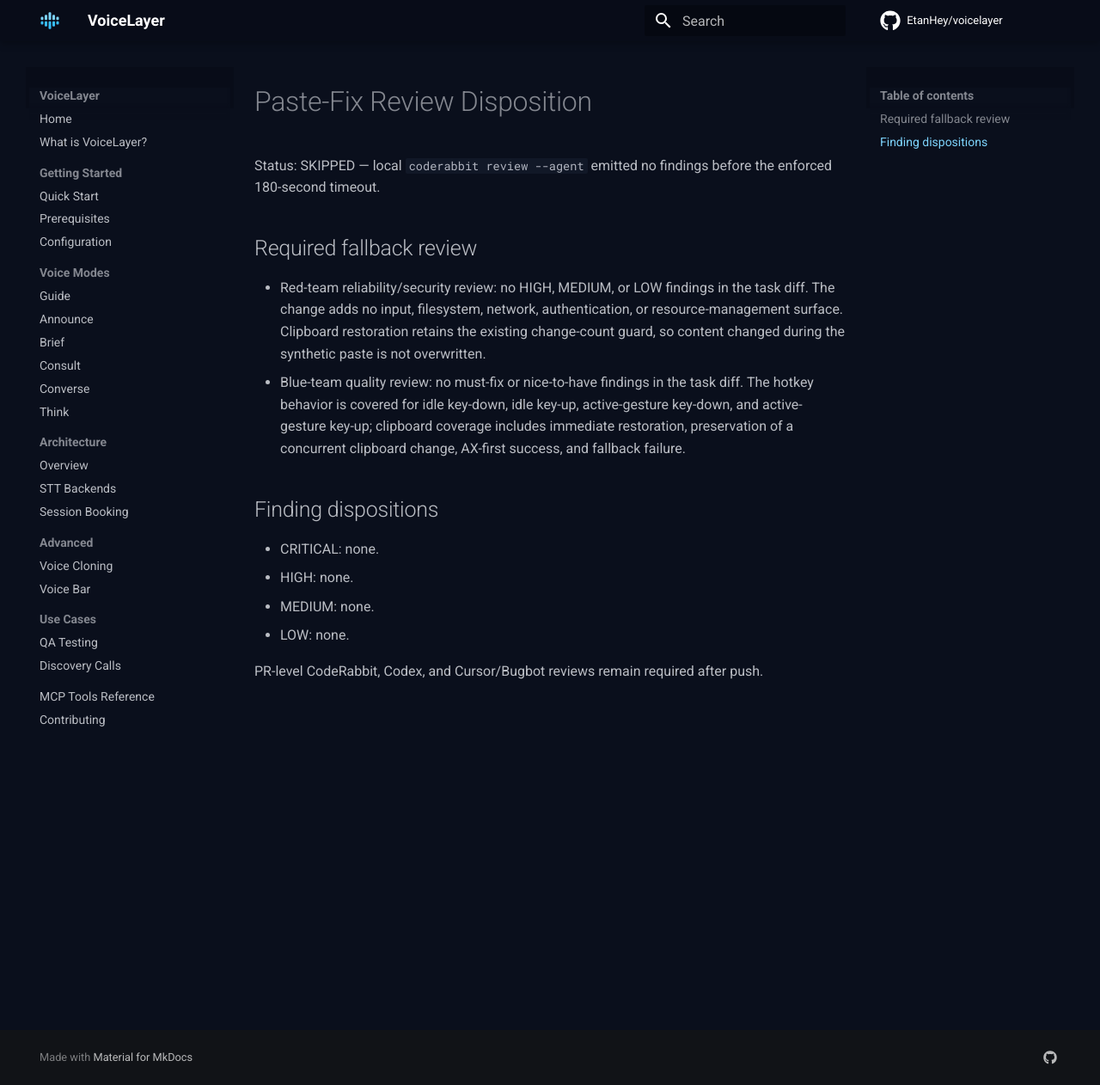
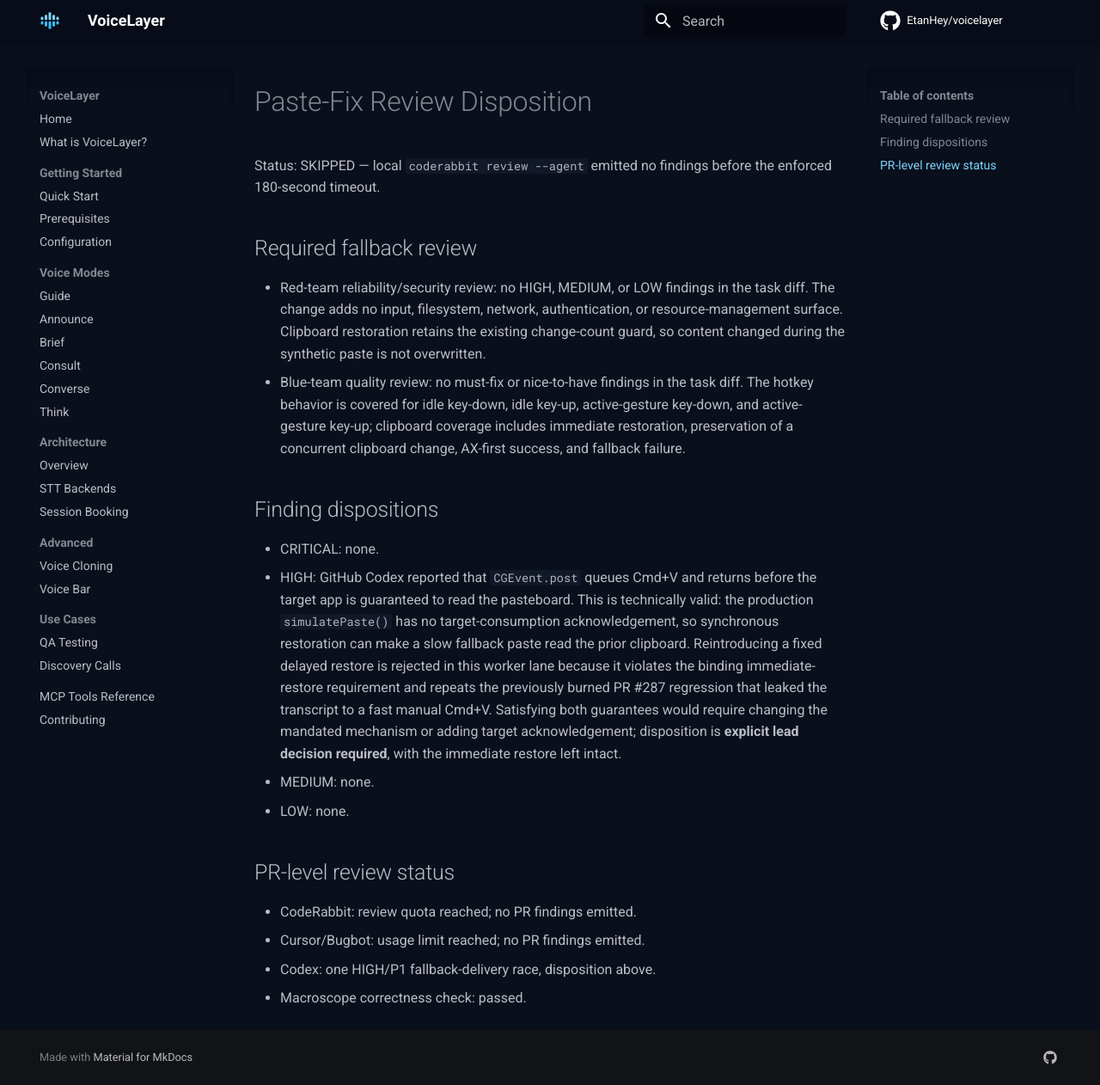
Before and after one commit to EtanHey/voicelayer, an MkDocs documentation site: the page built from docs/plans/2026-07-15-paste-once-atomic-restore-review.md, in a window 1280 px wide and 1262 px high. Shown: the whole window at 86% size. Built offline with MkDocs 1.6.1 and Material for MkDocs 9.7.7, drawn with Linux system fonts in a browser that asks for light colours; comment, search, counter and statistics services are not loaded.

Commit message:
docs: record clipboard delivery tradeoff

```diff
--- a/docs/plans/2026-07-15-paste-once-atomic-restore-review.md
+++ b/docs/plans/2026-07-15-paste-once-atomic-restore-review.md
@@ -10,8 +10,13 @@
 ## Finding dispositions
 
 - CRITICAL: none.
-- HIGH: none.
+- HIGH: GitHub Codex reported that `CGEvent.post` queues Cmd+V and returns before the target app is guaranteed to read the pasteboard. This is technically valid: the production `simulatePaste()` has no target-consumption acknowledgement, so synchronous restoration can make a slow fallback paste read the prior clipboard. Reintroducing a fixed delayed restore is rejected in this worker lane because it violates the binding immediate-restore requirement and repeats the previously burned PR #287 regression that leaked the transcript to a fast manual Cmd+V. Satisfying both guarantees would require changing the mandated mechanism or adding target acknowledgement; disposition is **explicit lead decision required**, with the immediate restore left intact.
 - MEDIUM: none.
 - LOW: none.
 
-PR-level CodeRabbit, Codex, and Cursor/Bugbot reviews remain required after push.
+## PR-level review status
+
+- CodeRabbit: review quota reached; no PR findings emitted.
+- Cursor/Bugbot: usage limit reached; no PR findings emitted.
+- Codex: one HIGH/P1 fallback-delivery race, disposition above.
+- Macroscope correctness check: passed.
```
